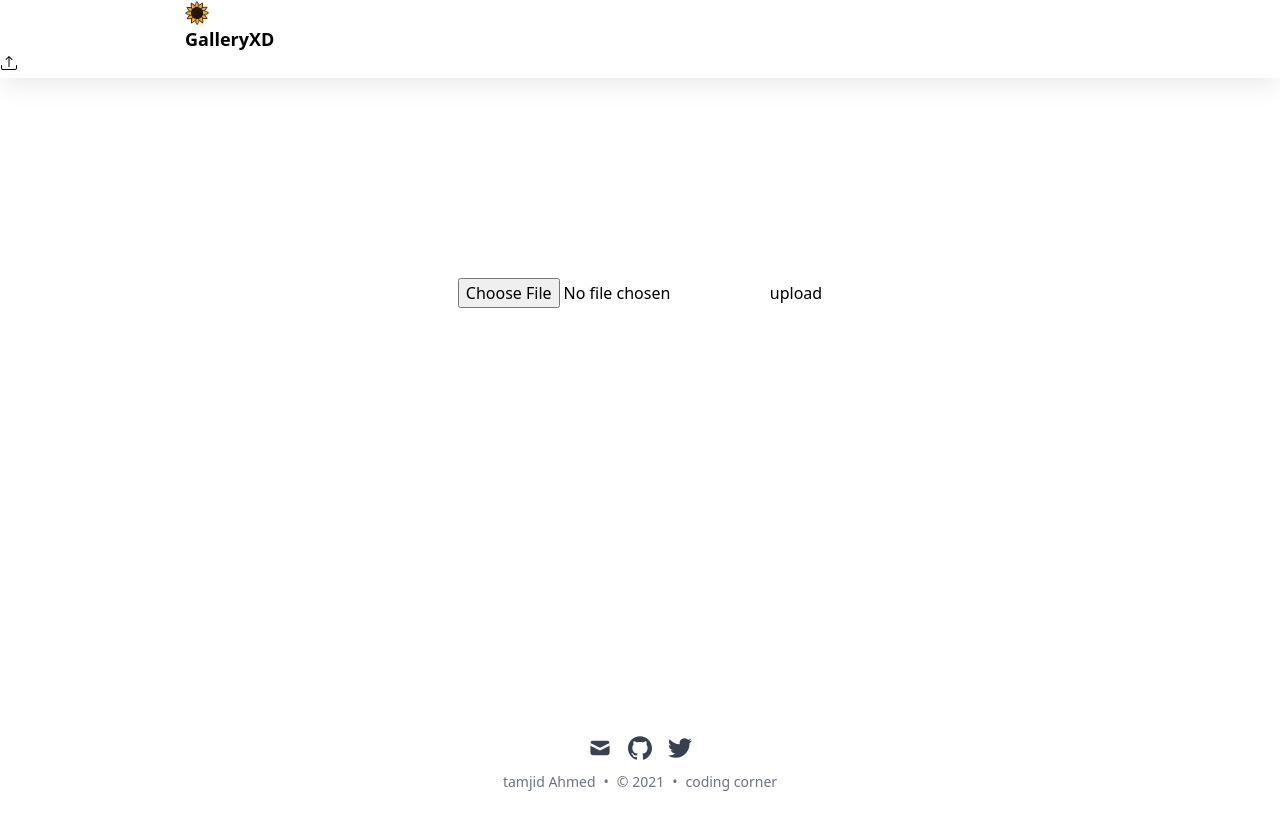
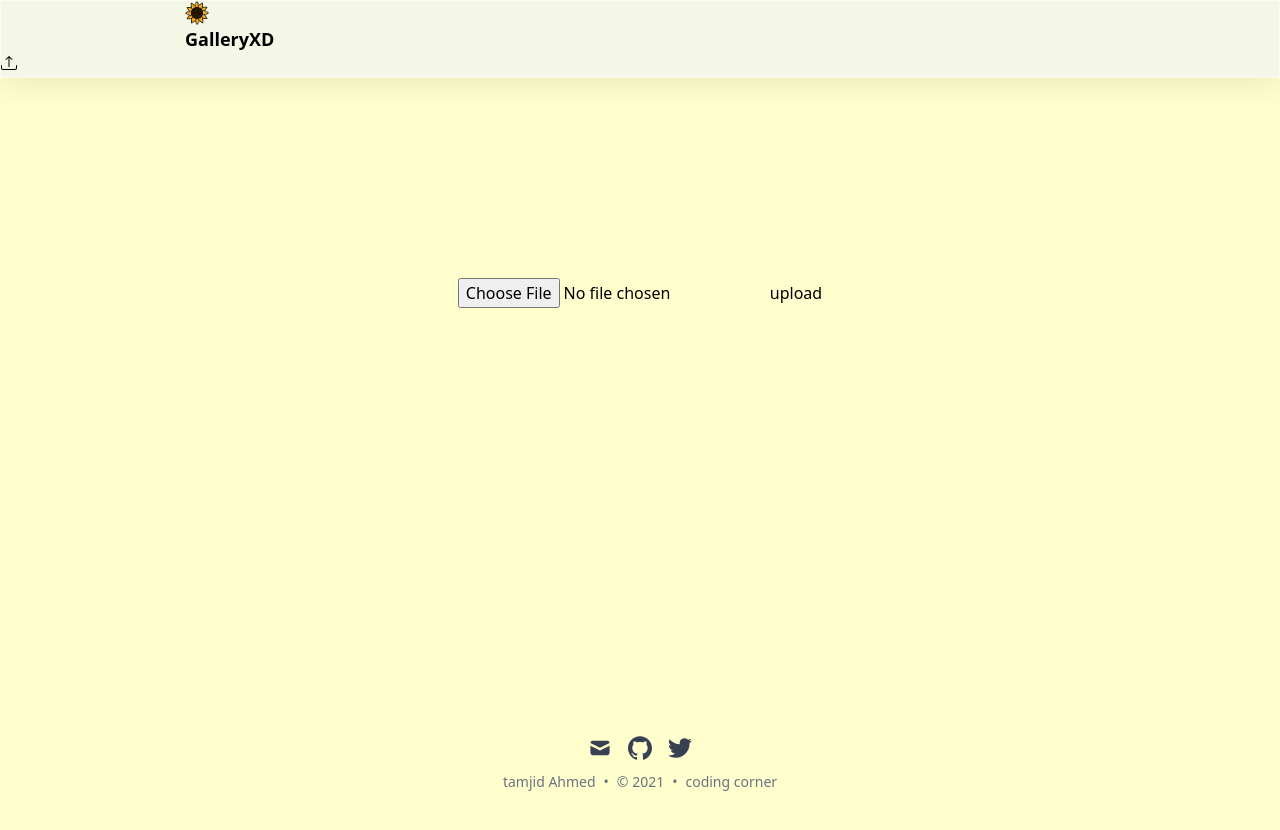
Before and after one commit to TamjidAhmed10/firegramxdxd, a Next.js app: page /upload in a window 1280 px wide. Shown: the top 830 px of the page. Built offline with nearby package versions, Linux system fonts and the light colour scheme; no server answers.

Commit message:
finals club xd

```diff
--- a/components/ImagesLists.tsx
+++ b/components/ImagesLists.tsx
@@ -1,8 +1,10 @@
 /* eslint-disable @next/next/no-img-element */
 import Masonry from "react-masonry-css";
 import { useState } from "react";
+import  UseStore  from "../zust/zusfig";
 const ImagesLists = ({ posts }) => {
-  const [toggle, setToggle] = useState(false);
+  // const [toggle, setToggle] = useState(false);
+  const {toggle , setToggle} = UseStore();
   const [urlLink, setUrlLink] = useState("");
   const breakpointColumnsObj = {
     default: 4,
--- a/components/Navbar.tsx
+++ b/components/Navbar.tsx
@@ -2,12 +2,14 @@
 import { useRouter } from "next/router";
 import { BsUpload } from "react-icons/bs";
 import Link from "next/link";
+import useStore from "../zust/zusfig";
 const Navbar: React.FC = () => {
   const router = useRouter();
+  const {toggle} = useStore();
 
   return (
-    <div>
-      <div className=" navbar mb-2 bg-transparent text-black  z-50 cont">
+    <div className={toggle ? "invisible" : "sticky top-0 z-10"}>
+      <div className=" navbar mb-2 bg-transparent text-black  z-50 cont backdrop-blur-lg	">
         <div className="  md:ml-44 flex-1 px-2 mx-2  cursor-pointer">
           <img
             src="/sun.png"
--- a/styles/globals.css
+++ b/styles/globals.css
@@ -16,14 +16,14 @@
   margin-bottom: 10px;
   cursor: pointer;
 }
-.my-masonry-grid_column > div > div  > img {
+.my-masonry-grid_column > div > div > img {
   width: 100%;
   border-radius: 2px;
   position: relative;
   transition: all 0.3s ease;
   filter: brightness(80%);
 }
-.my-masonry-grid_column > div > div> img:hover {
+.my-masonry-grid_column > div > div > img:hover {
   filter: brightness(100%);
   transform: scale(1.02);
   box-shadow: 0px 0px 5px 2px rgb(48, 47, 47);
@@ -32,13 +32,12 @@
   /* background: rgb(233, 232, 232); */
 }
 body {
- background:rgba(255, 255, 255, 0.58);
-  background-repeat: repeat;
+  background: rgba(255, 255, 206   ,1);
 
 }
-.cont{background: rgba(255, 255, 255, 0.58);
+.cont {
+  background: rgba(233, 239, 255 , 0.48);
 
-box-shadow: 0 4px 30px rgba(0, 0, 0, 0.1);
-backdrop-filter: blur(6.3px);
--webkit-backdrop-filter: blur(6.3px);
-border: 1px solid rgba(255, 255, 255, 0.49);}
+  box-shadow: 0 4px 30px rgba(0, 0, 0, 0.1);
+  border: 1px solid rgba(255, 255, 255, 0.49);
+}
--- a/zust/zusfig.ts
+++ b/zust/zusfig.ts
@@ -4,6 +4,8 @@ interface proptypes {
   setSelectedFileName: any;
   imageReturnUrl: string;
   setImageReturnUrl: any;
+  toggle: any;
+  setToggle: any;
 }
 const useStore = create<proptypes>((set) => ({
   selectedFileName: {},
@@ -16,5 +18,10 @@ const useStore = create<proptypes>((set) => ({
     set((state) => ({
       imageReturnUrl,
     })),
+  toggle: false,
+  setToggle: (toggle) =>
+    set((state) => ({
+      toggle,
+    })),
 }));
 export default useStore;
```
